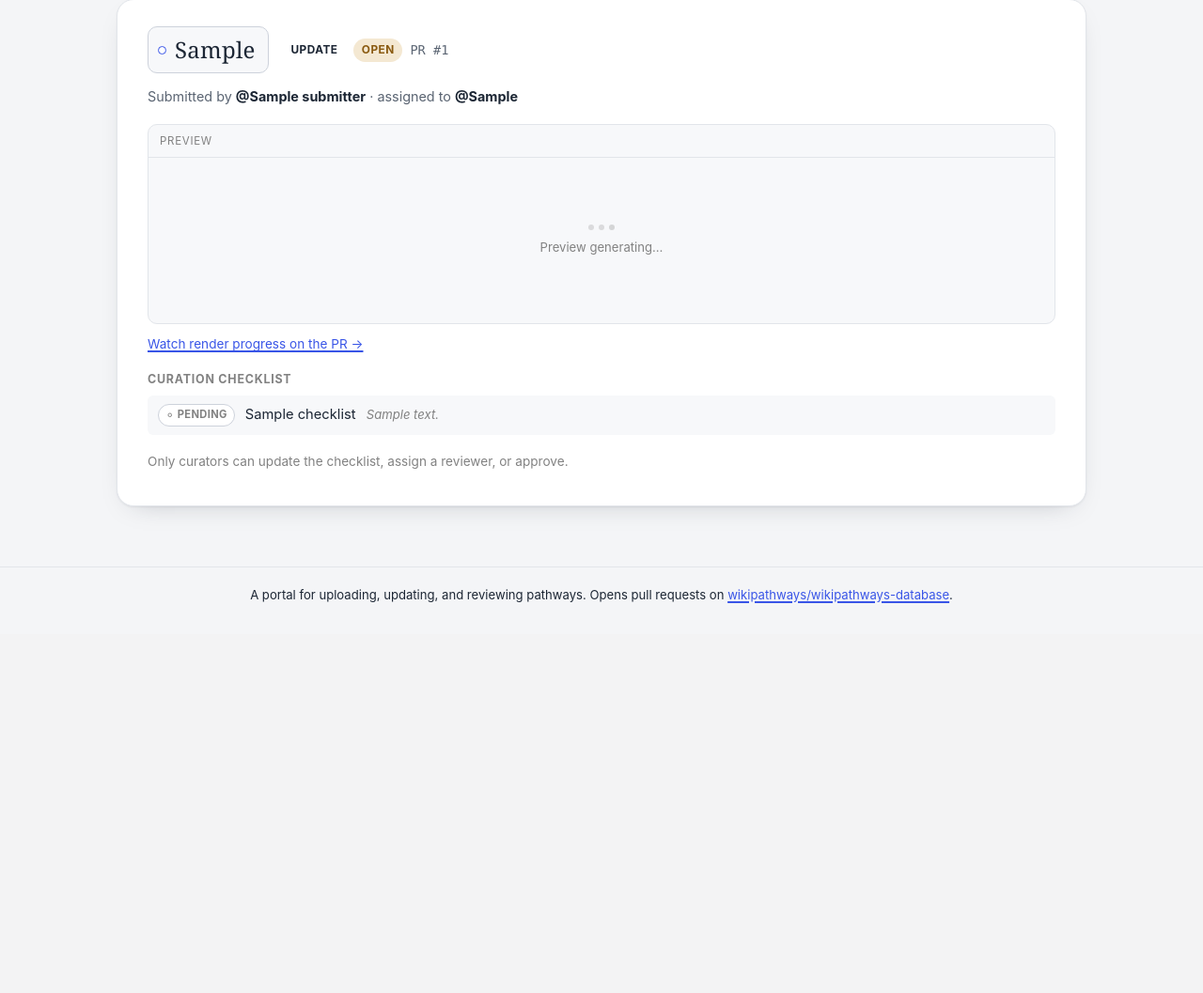
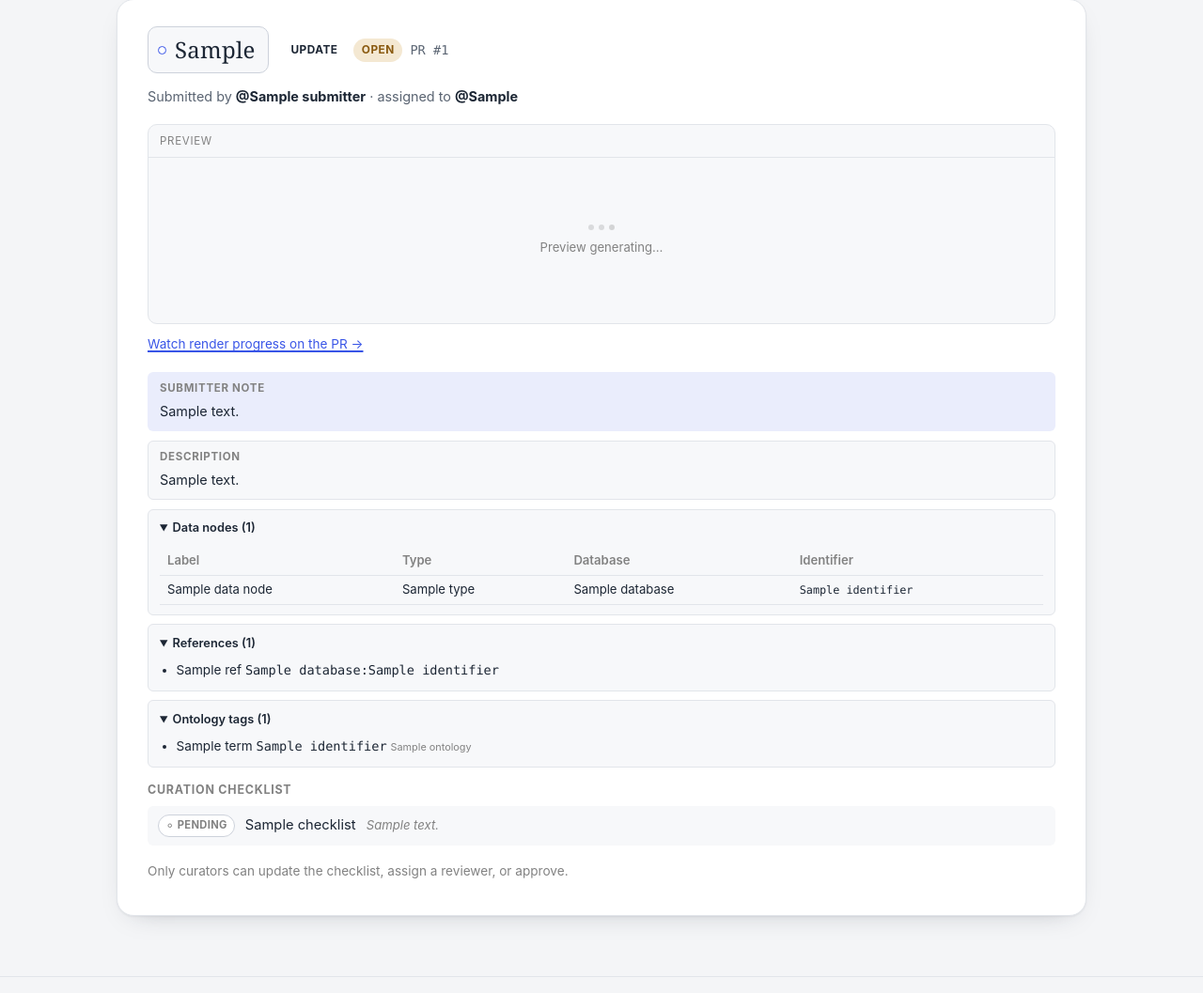
Before and after one commit to marvinm2/wikipathways-submit, a FastAPI app: template templates/review_detail.html in a window 1280 px wide. Shown: the part 192-1249 px from the top of the page at 94% size. Before the commit the page ends 834 px from the top, so only its background shows below. Run offline with FastAPI, Linux system fonts and the light colour scheme; the template is opened without the code that fills it: most values are stand-ins (such as "Sample title", 1, 10 or a date in 2020).

Commit message:
Richer review card: metadata panel, pan/zoom, bot marker
The dashboard review card now shows the curation-relevant content parsed from the GPML, not just
a picture:

- Pan/zoom on the before/after render (wheel to zoom toward the cursor, drag to pan, +/-/reset
  controls), so reviewers can actually read a dense diagram.
- A data-node table (label, type, database, identifier) with unannotated nodes flagged.
- A references / description / ontology-tags panel.
- The submitter's note, surfaced in the card instead of living only in the PR body.

Parsing is a new namespace-tolerant GPML reader (app/preview/metadata.py). Metadata is parsed
once at preview-render time and cached next to the SVGs (metadata.json), so the dashboard render
stays a cheap disk read; _review_view exposes it and the endpoints thread the submitter note in.

Also mark the read-only PR mirror comment as a bot message (robot marker + "Automated message
from the curation bot." line) so GitHub-native reviewers know it is not a human's comment.

Enriches the demo GPML with a description, ontology tags, and a reference so the panel is
populated when walking the demo. Adds parser + caching tests; 115 pass.

```diff
--- a/app/main.py
+++ b/app/main.py
@@ -228,6 +228,7 @@ def build_app(settings: Settings | None = None) -> FastAPI:
         after_gpml: bytes,
         github: GitHubClient,
         with_before: bool,
+        submitter_note: str | None = None,
     ) -> None:
         """Instantly render the before/after preview at PR-creation time (issue #11, 1a).
 
@@ -241,7 +242,11 @@ def build_app(settings: Settings | None = None) -> FastAPI:
                     settings.content_repo, settings.default_branch, path
                 )
             request.app.state.preview.render_local(
-                pr_number, wpid, after_gpml=after_gpml, before_gpml=before_gpml
+                pr_number,
+                wpid,
+                after_gpml=after_gpml,
+                before_gpml=before_gpml,
+                submitter_note=submitter_note,
             )
         except Exception:  # noqa: BLE001 — preview is cosmetic; never fail the write path on it
             logging.getLogger("wpsubmit.preview").warning(
@@ -303,6 +308,9 @@ def build_app(settings: Settings | None = None) -> FastAPI:
             "wpid_str": f"WP{r.wpid}",
             "pr_url": pr_url,
             "preview": preview,
+            # Parsed curation metadata (data nodes, references, description, ontology tags,
+            # submitter note) cached at render time — a cheap disk read, None if not rendered.
+            "metadata": request.app.state.preview.metadata(r.pr_number),
         }
 
     @app.get("/", response_class=HTMLResponse)
@@ -458,6 +466,7 @@ def build_app(settings: Settings | None = None) -> FastAPI:
             after_gpml=content,
             github=github,
             with_before=False,  # new pathway has no base version
+            submitter_note=description,
         )
         return SubmitResponse(
             wpid=result.wpid_str,
@@ -508,6 +517,7 @@ def build_app(settings: Settings | None = None) -> FastAPI:
             after_gpml=content,
             github=github,
             with_before=True,  # render the current main version as the "before"
+            submitter_note=description,
         )
         return SubmitResponse(
             wpid=result.wpid_str,
--- a/app/review/service.py
+++ b/app/review/service.py
@@ -35,7 +35,8 @@ def render_mirror_comment(review: Review, repo: str) -> str:
     """
     lines = [
         MIRROR_MARKER,
-        f"### WikiPathways curation — WP{review.wpid}",
+        f"### 🤖 WikiPathways curation — WP{review.wpid}",
+        "_Automated message from the curation bot._",
         "",
         f"**Status:** `{review.status.value}` · **Submitter:** @{review.submitter} · "
         f"**Kind:** {review.kind}"
--- a/static/app.css
+++ b/static/app.css
@@ -643,6 +643,70 @@ main { flex: 1; }
   border-bottom: 1px solid var(--line);
 }
 .preview__frame img { width: 100%; height: 11rem; object-fit: contain; background: var(--surface); padding: 0.5rem; }
+
+/* pan / zoom preview */
+.zoom { position: relative; background: var(--surface); }
+.zoom__viewport {
+  height: 11rem;
+  overflow: hidden;
+  touch-action: none;
+  cursor: default;
+}
+.review-card--expanded .zoom__viewport { height: 22rem; }
+.zoom--zoomed .zoom__viewport { cursor: grab; }
+.zoom--zoomed .zoom__viewport:active { cursor: grabbing; }
+.zoom .zoom__img {
+  width: 100%;
+  height: 100%;
+  padding: 0.5rem;
+  object-fit: contain;
+  transform-origin: center center;
+  will-change: transform;
+  user-select: none;
+  -webkit-user-drag: none;
+}
+.zoom__controls {
+  position: absolute;
+  right: 0.4rem;
+  bottom: 0.4rem;
+  display: flex;
+  gap: 0.25rem;
+  opacity: 0.55;
+  transition: opacity 0.15s;
+}
+.zoom:hover .zoom__controls, .zoom--zoomed .zoom__controls { opacity: 1; }
+.zoom__btn {
+  font: inherit;
+  font-size: 0.75rem;
+  line-height: 1;
+  min-width: 1.6rem;
+  padding: 0.3rem 0.4rem;
+  border: 1px solid var(--line-strong);
+  border-radius: var(--radius-s);
+  background: var(--surface);
+  color: var(--ink);
+  cursor: pointer;
+}
+.zoom__btn:hover { border-color: var(--moss); color: var(--moss); }
+
+/* curation metadata panel */
+.meta-panel { display: flex; flex-direction: column; gap: 0.6rem; margin: 0.4rem 0 1rem; }
+.meta-panel__block { border: 1px solid var(--line); border-radius: var(--radius-s); padding: 0.6rem 0.75rem; background: var(--surface-2); }
+.meta-panel__block--note { background: var(--moss-tint); border-color: transparent; }
+.meta-panel__block h4 { margin: 0 0 0.3rem; font-size: 0.72rem; text-transform: uppercase; letter-spacing: 0.06em; color: var(--ink-faint); }
+.meta-panel__block p { margin: 0; font-size: 0.9rem; white-space: pre-wrap; }
+.meta-panel__block > summary { cursor: pointer; font-size: 0.8rem; font-weight: 600; color: var(--ink); }
+.meta-panel__block[open] > summary { margin-bottom: 0.5rem; }
+.meta-panel__empty { color: var(--ink-faint); font-size: 0.85rem; margin: 0; }
+.datanodes__scroll { overflow-x: auto; }
+.datanodes { width: 100%; border-collapse: collapse; font-size: 0.82rem; }
+.datanodes th, .datanodes td { text-align: left; padding: 0.3rem 0.5rem; border-bottom: 1px solid var(--line); white-space: nowrap; }
+.datanodes th { color: var(--ink-faint); font-weight: 600; }
+.datanodes code { font-size: 0.9em; }
+.datanodes__missing { color: var(--ink-faint); font-style: italic; }
+.datanodes__row--unmapped td { background: color-mix(in srgb, var(--surface-2) 82%, #d97706 18%); }
+.meta-list { margin: 0; padding-left: 1.1rem; display: flex; flex-direction: column; gap: 0.3rem; font-size: 0.85rem; }
+.meta-list__src { color: var(--ink-faint); font-size: 0.8em; }
 .preview__empty, .preview__failed {
   height: 11rem;
   display: flex;
--- a/static/app.js
+++ b/static/app.js
@@ -257,6 +257,56 @@
     }
   });
 
+  // ---------- pan / zoom of a rendered preview ----------
+  function initZoom(root) {
+    var img = root.querySelector('.zoom__img');
+    var viewport = root.querySelector('.zoom__viewport');
+    if (!img || !viewport) return;
+    var scale = 1, tx = 0, ty = 0, min = 1, max = 8;
+    var dragging = false, sx = 0, sy = 0;
+
+    function apply() {
+      img.style.transform = 'translate(' + tx + 'px,' + ty + 'px) scale(' + scale + ')';
+      root.classList.toggle('zoom--zoomed', scale > 1.001);
+    }
+    function clamp(s) { return Math.max(min, Math.min(max, s)); }
+    function reset() { scale = 1; tx = 0; ty = 0; apply(); }
+    function zoomAt(factor, cx, cy) {
+      var rect = viewport.getBoundingClientRect();
+      var ox = cx - rect.left - rect.width / 2 - tx;
+      var oy = cy - rect.top - rect.height / 2 - ty;
+      var ns = clamp(scale * factor), ratio = ns / scale;
+      tx -= ox * (ratio - 1); ty -= oy * (ratio - 1); scale = ns;
+      if (scale === 1) { tx = 0; ty = 0; }
+      apply();
+    }
+    function center() { var r = viewport.getBoundingClientRect(); return [r.left + r.width / 2, r.top + r.height / 2]; }
+
+    viewport.addEventListener('wheel', function (e) {
+      e.preventDefault();
+      zoomAt(e.deltaY < 0 ? 1.15 : 1 / 1.15, e.clientX, e.clientY);
+    }, { passive: false });
+    viewport.addEventListener('pointerdown', function (e) {
+      if (scale <= 1) return;
+      dragging = true; sx = e.clientX - tx; sy = e.clientY - ty;
+      viewport.setPointerCapture(e.pointerId);
+    });
+    viewport.addEventListener('pointermove', function (e) {
+      if (!dragging) return;
+      tx = e.clientX - sx; ty = e.clientY - sy; apply();
+    });
+    function end(e) { if (dragging) { dragging = false; try { viewport.releasePointerCapture(e.pointerId); } catch (_) {} } }
+    viewport.addEventListener('pointerup', end);
+    viewport.addEventListener('pointercancel', end);
+
+    var zin = root.querySelector('[data-zoom-in]'), zout = root.querySelector('[data-zoom-out]'), zr = root.querySelector('[data-zoom-reset]');
+    if (zin) zin.addEventListener('click', function () { var c = center(); zoomAt(1.3, c[0], c[1]); });
+    if (zout) zout.addEventListener('click', function () { var c = center(); zoomAt(1 / 1.3, c[0], c[1]); });
+    if (zr) zr.addEventListener('click', reset);
+    apply();
+  }
+  document.querySelectorAll('[data-zoom]').forEach(initZoom);
+
   document.addEventListener('change', function (e) {
     var select = e.target.closest('.assign__select');
     if (!select) return;
--- a/templates/dashboard.html
+++ b/templates/dashboard.html
@@ -9,11 +9,24 @@
   {% endif %}
 {% endmacro %}
 
+{% macro zoomable(url, alt) %}
+<div class="zoom" data-zoom>
+  <div class="zoom__viewport">
+    <img class="zoom__img" src="{{ url }}" alt="{{ alt }}" draggable="false" loading="lazy">
+  </div>
+  <div class="zoom__controls" role="group" aria-label="Zoom and pan">
+    <button type="button" class="zoom__btn" data-zoom-out aria-label="Zoom out">&minus;</button>
+    <button type="button" class="zoom__btn" data-zoom-reset aria-label="Reset view">Reset</button>
+    <button type="button" class="zoom__btn" data-zoom-in aria-label="Zoom in">+</button>
+  </div>
+</div>
+{% endmacro %}
+
 {% macro preview_frame(label, url, alt) %}
 <figure class="preview__frame">
   <figcaption>{{ label }}</figcaption>
   {% if url %}
-    <img src="{{ url }}" alt="{{ alt }}" loading="lazy">
+    {{ zoomable(url, alt) }}
   {% else %}
     <div class="preview__empty">
       <span class="preview__dots" aria-hidden="true"><span></span><span></span><span></span></span>
@@ -57,7 +70,7 @@
       <figure class="preview__frame preview__frame--solo">
         <figcaption>Preview</figcaption>
         {% if r.preview and r.preview.status == 'ready' and r.preview.after_svg_url %}
-          <img src="{{ r.preview.after_svg_url }}" alt="Rendered pathway diagram" loading="lazy">
+          {{ zoomable(r.preview.after_svg_url, 'Rendered pathway diagram') }}
         {% elif r.preview and r.preview.status == 'failed' %}
           <div class="preview__failed">Render failed. Check the PR for details.</div>
         {% else %}
@@ -74,9 +87,66 @@
     <p class="review-card__links"><a href="{{ r.pr_url }}" target="_blank" rel="noopener">Watch render progress on the PR &rarr;</a></p>
   {% elif r.preview.status == 'ready' %}
     <p class="review-card__links">
-      {% if r.preview.datanodes_url %}<a href="{{ r.preview.datanodes_url }}">Data nodes</a>{% endif %}
+      {% if r.preview.datanodes_url %}<a href="{{ r.preview.datanodes_url }}">Data nodes on GitHub</a>{% endif %}
       {% if r.preview.validation_url %}<a href="{{ r.preview.validation_url }}">Validation report</a>{% endif %}
     </p>
+  {% endif %}
+
+  {% if r.metadata %}
+  <div class="meta-panel">
+    {% if r.metadata.submitter_note %}
+    <div class="meta-panel__block meta-panel__block--note">
+      <h4>Submitter note</h4>
+      <p>{{ r.metadata.submitter_note }}</p>
+    </div>
+    {% endif %}
+    {% if r.metadata.description %}
+    <div class="meta-panel__block">
+      <h4>Description</h4>
+      <p>{{ r.metadata.description }}</p>
+    </div>
+    {% endif %}
+    <details class="meta-panel__block" {% if expanded %}open{% endif %}>
+      <summary>Data nodes ({{ r.metadata.data_nodes | length }})</summary>
+      {% if r.metadata.data_nodes %}
+      <div class="datanodes__scroll">
+        <table class="datanodes">
+          <thead><tr><th>Label</th><th>Type</th><th>Database</th><th>Identifier</th></tr></thead>
+          <tbody>
+            {% for n in r.metadata.data_nodes %}
+            <tr class="{{ 'datanodes__row--unmapped' if not n.identifier else '' }}">
+              <td>{{ n.label or '—' }}</td>
+              <td>{{ n.type }}</td>
+              <td>{{ n.database or '—' }}</td>
+              <td>{% if n.identifier %}<code>{{ n.identifier }}</code>{% else %}<span class="datanodes__missing">not annotated</span>{% endif %}</td>
+            </tr>
+            {% endfor %}
+          </tbody>
+        </table>
+      </div>
+      {% else %}<p class="meta-panel__empty">No data nodes found.</p>{% endif %}
+    </details>
+    <details class="meta-panel__block" {% if expanded %}open{% endif %}>
+      <summary>References ({{ r.metadata.references | length }})</summary>
+      {% if r.metadata.references %}
+      <ul class="meta-list">
+        {% for ref in r.metadata.references %}
+        <li>{{ ref.title or 'Reference' }}{% if ref.identifier %} <code>{{ ref.database or 'ref' }}:{{ ref.identifier }}</code>{% endif %}</li>
+        {% endfor %}
+      </ul>
+      {% else %}<p class="meta-panel__empty">No references.</p>{% endif %}
+    </details>
+    <details class="meta-panel__block" {% if expanded %}open{% endif %}>
+      <summary>Ontology tags ({{ r.metadata.ontology_tags | length }})</summary>
+      {% if r.metadata.ontology_tags %}
+      <ul class="meta-list">
+        {% for t in r.metadata.ontology_tags %}
+        <li>{{ t.term }}{% if t.identifier %} <code>{{ t.identifier }}</code>{% endif %}{% if t.ontology %} <span class="meta-list__src">{{ t.ontology }}</span>{% endif %}</li>
+        {% endfor %}
+      </ul>
+      {% else %}<p class="meta-panel__empty">No ontology tags.</p>{% endif %}
+    </details>
+  </div>
   {% endif %}
 
   <div class="checklist">
```
Also changed, not shown: app/preview/metadata.py (added, +129 -0 lines), app/preview/service.py (+35 -2 lines), tests/test_curation_service.py (+5 -2 lines), tests/test_preview_metadata.py (added, +62 -0 lines), tests/test_preview_render.py (+12 -0 lines), 2 other files.
